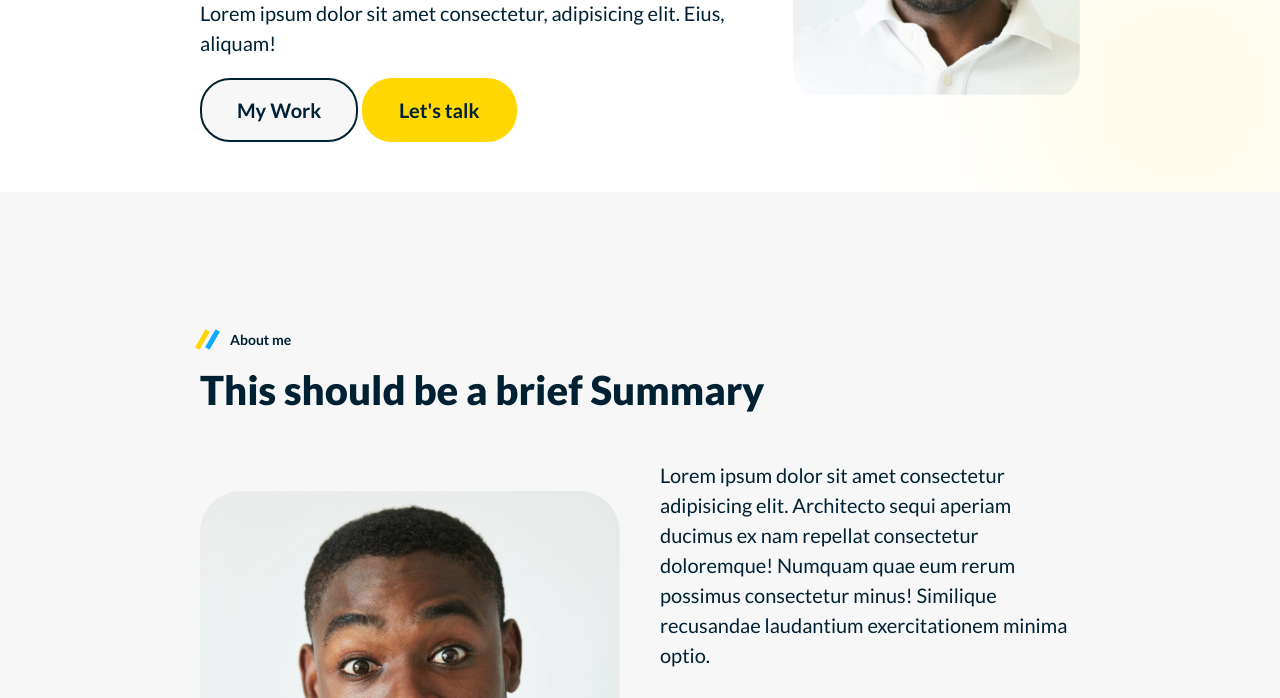
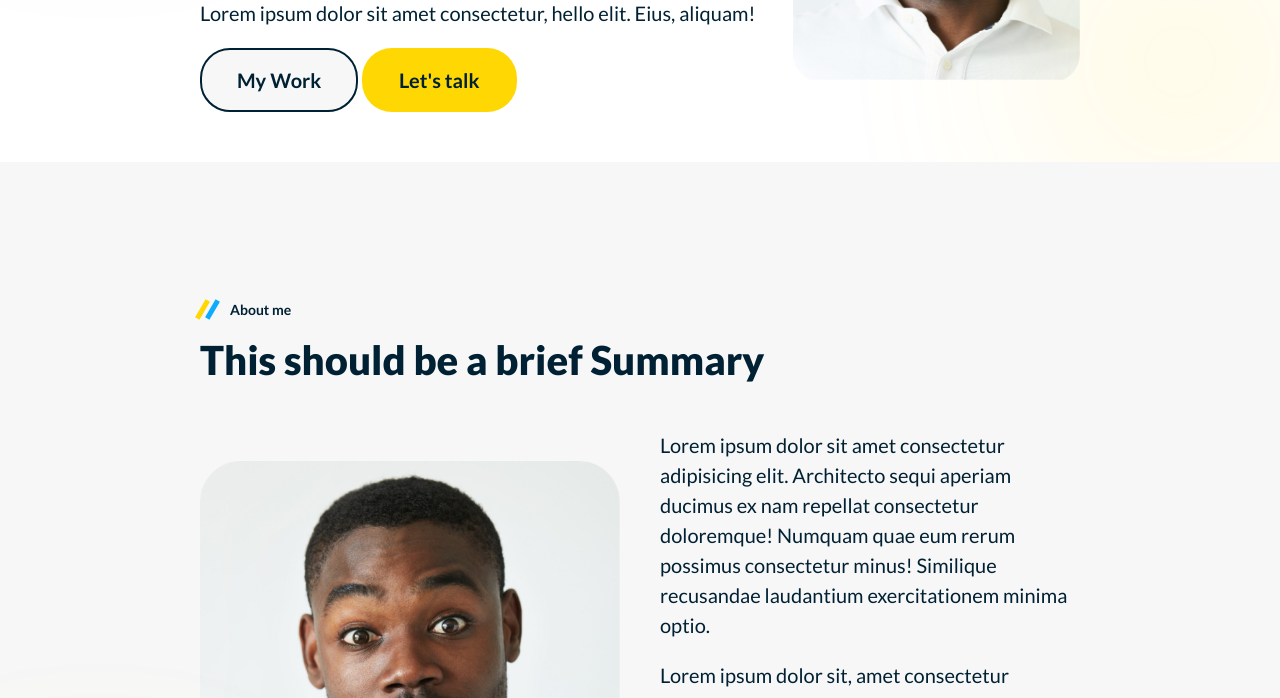
Before and after one commit to Carbell-sarfo/richmond-duah-3, a plain HTML site: page index.html in a window 1280 px wide. Shown: the part 402-1100 px from the top of the page. Drawn offline with Linux system fonts and the light colour scheme.

Commit message:
trail on hero section

```diff
--- a/index.html
+++ b/index.html
@@ -82,7 +82,7 @@
                     <p class="mb-20">hello, I am Carbell Sarfo</p>
                     <h1>A Full Stack Developer</h1>
                     <h1 class="mb-20">& UI / UX Designer</h1>
-                    <p class="mb-50">Lorem ipsum dolor sit amet consectetur, adipisicing elit. Eius, aliquam!</p>
+                    <p class="mb-50">Lorem ipsum dolor sit amet consectetur, hello elit. Eius, aliquam!</p>
                     <a href="#" class="btn btn-secondary mr-10">My Work</a>
                     <a href="#" class="btn btn-primary">Let's talk</a>
                 </div>
```
